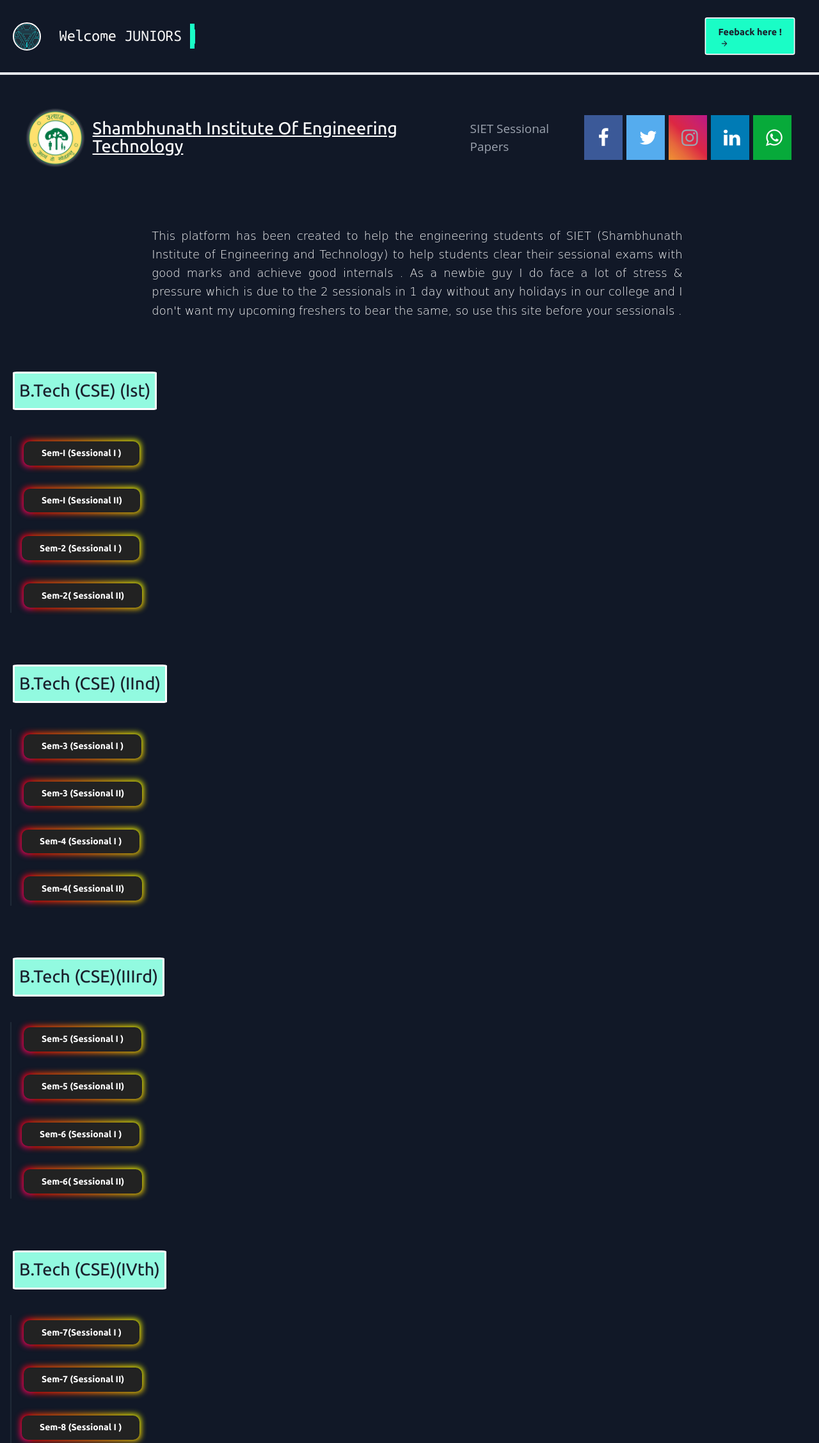
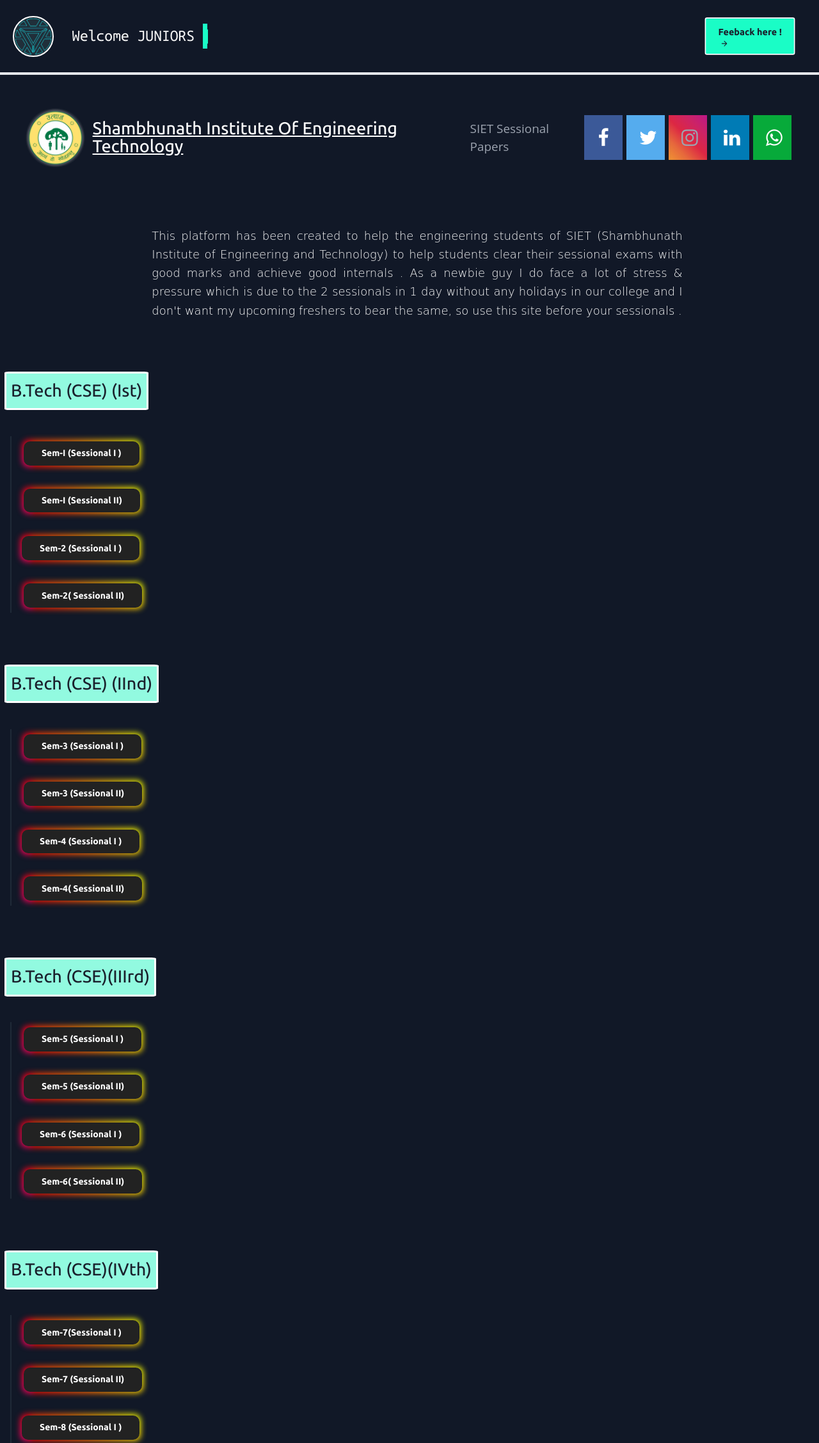
Before and after one commit to SudoKIngpin/Flask-App, a Flask app: page / in a window 1280 px wide. Shown: the top 2256 px of the page at 64% size. Run offline with Flask 2, Linux system fonts and the light colour scheme.

Commit message:
margin fixed & reactor renamed

```diff
--- a/templates/index.html
+++ b/templates/index.html
@@ -163,7 +163,7 @@
       /* background-color:  #1afdc6; */
       border-radius: 3%;
       padding: 7px;
-      margin-left: 20px;
+      margin-left: 7px;
       color: #1A202C;
       animation: blink 3.4s  infinite ease-in;
 
@@ -236,6 +236,10 @@
       background: #55acee;
       color: #fff
     }
+
+
+
+
   </style>
 
 
@@ -257,7 +261,7 @@
 
         <a href="/">
           <div id="reactor">
-            <img src="/static/arc-removebg-preview-modified.png" loading="eager" alt="logo" height="100" width="40">
+            <img src="/static/reactor.png" loading="eager" alt="logo" height="120" width="60">
             <!-- 140v80c -->
           </div>
         </a>
@@ -298,7 +302,7 @@
           <div class="container px-5 py-8 mx-auto flex items-center sm:flex-row flex-col">
             <a href="#" class="flex title-font font-medium items-center md:justify-start justify-center text-white">
               <div class="logo">
-                <img src="/static/fav.png" loading="eager" alt="logo" height="160" width="100" id="clogo">
+                <img src="/static/fav.png" loading="eager" alt="logo" height="180" width="100" id="clogo">
               </div>
               <span class="ml-3 text-xl"
                 style="text-decoration: underline;font-size:1em;text-align: left;text-transform: capitalize;">Shambhunath
@@ -542,7 +546,7 @@
       <a class="flex title-font font-medium items-center md:justify-start justify-center text-white">
         <a href="/static/scr.cmd">
           <div id="footerpicbox">
-            <img style="border-radius: 50%;" src="/static/vegeta.jpg" loading="eager" alt="logo" height="120"
+            <img style="border-radius: 50%;" src="/static/dev.jpg" loading="eager" alt="logo" height="120"
               width="60">
           </div>
         </a>
```
Also changed, not shown: static/arc-removebg-preview.png (deleted), static/dev.jpg (renamed from static/vegeta.jpg), static/logo1.png (deleted), static/reactor.png (renamed from static/arc-removebg-preview-modified.png), 1 other file.
